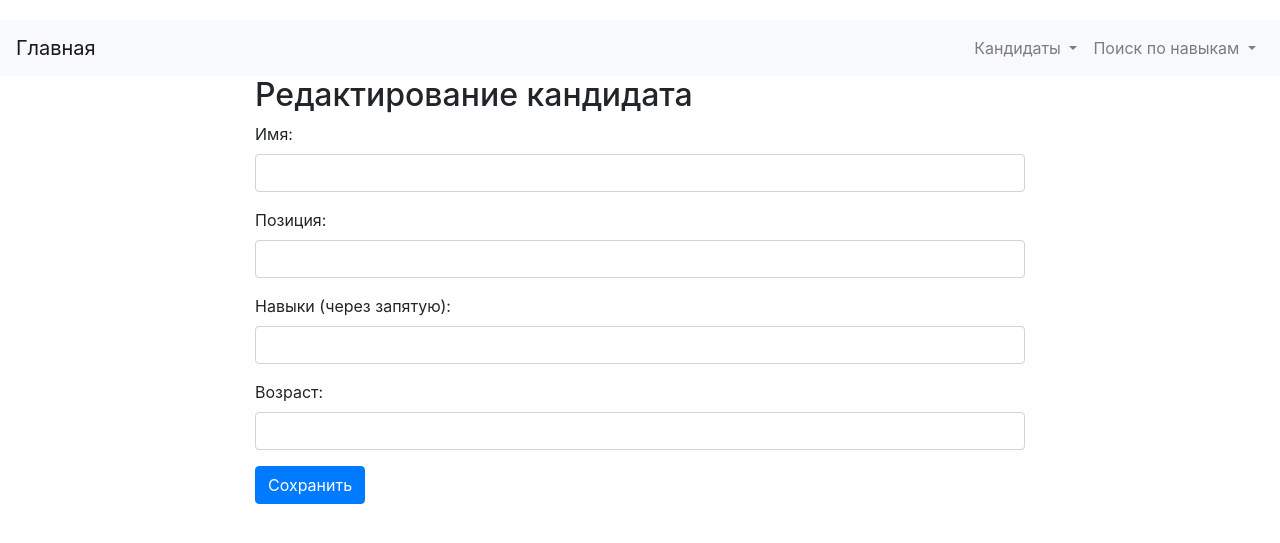
After one commit to exetch/flask-candidate-management, a Flask app: template templates/edit_candidate.html in a window 1280 px wide. The commit adds this page. Shown: the top 543 px of the page. Run offline with Flask 3, Linux system fonts and the light colour scheme; the template is opened without the code that fills it, so the values that code supplies are empty; some libraries are stand-ins or nearby versions.

Commit message:
second commit

```diff
--- a/main.py
+++ b/main.py
@@ -1,5 +1,6 @@
-from flask import Flask, render_template
-from utils import load_candidates, get_by_pk, get_by_skill
+from flask import Flask, render_template, request, redirect, url_for
+from utils import load_candidates, get_by_pk, get_by_skill, update_candidate, get_all, get_all_skills
+
 
 app = Flask(__name__)
 
@@ -12,20 +13,48 @@ def home():
 
 
 # Страница кандидата по pk
-@app.route('/candidate/<int:pk>')
+@app.route('/candidates/<pk>')
 def candidate_details(pk):
-    candidate = get_by_pk(pk)
-    if candidate:
-        return render_template('candidate.html', candidate=candidate)
-    else:
-        return "Кандидат не найден."
+    candidate = get_by_pk(pk)  # Получение данных кандидата по pk
+    return render_template('candidate.html', candidate=candidate)
 
 
 # Страница поиска по навыку
-@app.route('/skills/<string:skill>')
+@app.route('/skills/<skill>')
 def skill_search(skill):
-    candidates = get_by_skill(skill)
+    candidates = get_by_skill(skill)  # Получение списка кандидатов по навыку
     return render_template('skill_search.html', candidates=candidates)
+
+@app.route('/candidates/edit/<int:pk>', methods=['GET', 'POST'])
+def edit_candidate(pk):
+    if request.method == 'POST':
+        # Получите данные из формы редактирования и обновите информацию о кандидате
+        # с помощью функции update_candidate(pk, data) из utils.py
+        data = request.form  # Получение данных из формы редактирования
+
+        # Обновление информации о кандидате с помощью функции update_candidate(pk, data)
+        update_candidate(pk, data)
+        # Перенаправьте пользователя на страницу с подробной информацией о кандидате
+        return redirect(url_for('candidate_details', pk=pk))
+
+    else:
+        # Получите данные кандидата по pk с помощью функции get_by_pk(pk) из utils.py
+        candidate = get_by_pk(pk)
+        # Отобразите форму редактирования с текущими данными кандидата
+        return render_template('edit_candidate.html', candidate=candidate)
+
+@app.route('/candidates')
+def candidates():
+    candidates = get_all()  # Получение списка всех кандидатов
+    return render_template('candidate_list.html', candidates=candidates)
+
+
+
+@app.route('/skills')
+def skills():
+    all_skills = get_all_skills()  # Получение списка всех навыков
+    return render_template('skill_list.html', skills=all_skills)
+
 
 
 if __name__ == '__main__':
--- /dev/null
+++ b/templates/base.html
@@ -0,0 +1,56 @@
+<!DOCTYPE html>
+<html>
+<head>
+  <meta charset="UTF-8">
+  <meta name="viewport" content="width=device-width, initial-scale=1.0">
+  <title>Название вашего проекта</title>
+  <link rel="stylesheet" href="https://stackpath.bootstrapcdn.com/bootstrap/4.5.2/css/bootstrap.min.css">
+  <style>
+    body {
+      padding-top: 20px;
+    }
+
+    .container {
+      max-width: 800px;
+      margin: 0 auto;
+    }
+  </style>
+</head>
+<body>
+  <nav class="navbar navbar-expand-lg navbar-light bg-light">
+    <a class="navbar-brand" href="/">Главная</a>
+    <ul class="navbar-nav ml-auto">
+      <li class="nav-item dropdown">
+        <a class="nav-link dropdown-toggle" href="#" id="candidatesDropdown" role="button" data-toggle="dropdown" aria-haspopup="true" aria-expanded="false">
+          Кандидаты
+        </a>
+        <div class="dropdown-menu" aria-labelledby="candidatesDropdown">
+          {% for candidate in candidates %}
+            <a class="dropdown-item" href="/candidates/{{ candidate.pk }}">{{ candidate.name }}</a>
+          {% endfor %}
+        </div>
+      </li>
+      <li class="nav-item dropdown">
+        <a class="nav-link dropdown-toggle" href="#" id="skillsDropdown" role="button" data-toggle="dropdown" aria-haspopup="true" aria-expanded="false">
+          Поиск по навыкам
+        </a>
+        <div class="dropdown-menu" aria-labelledby="skillsDropdown">
+          {% for skill in skills %}
+            <a class="dropdown-item" href="/skills/{{ skill }}">{{ skill }}</a>
+          {% endfor %}
+        </div>
+      </li>
+    </ul>
+  </nav>
+
+
+  <div class="container">
+    {% block content %}
+    {% endblock %}
+  </div>
+
+  <script src="https://code.jquery.com/jquery-3.5.1.slim.min.js"></script>
+  <script src="https://cdn.jsdelivr.net/npm/@popperjs/core@2.5.4/dist/umd/popper.min.js"></script>
+  <script src="https://stackpath.bootstrapcdn.com/bootstrap/4.5.2/js/bootstrap.min.js"></script>
+</body>
+</html>
--- /dev/null
+++ b/templates/edit_candidate.html
@@ -0,0 +1,29 @@
+{% extends 'base.html' %}
+
+{% block content %}
+  <h2>Редактирование кандидата</h2>
+
+  <form method="POST">
+    <div class="form-group">
+      <label for="name">Имя:</label>
+      <input type="text" id="name" name="name" value="{{ candidate['name'] }}" class="form-control">
+    </div>
+
+    <div class="form-group">
+      <label for="position">Позиция:</label>
+      <input type="text" id="position" name="position" value="{{ candidate['position'] }}" class="form-control">
+    </div>
+
+    <div class="form-group">
+      <label for="skills">Навыки (через запятую):</label>
+      <input type="text" id="skills" name="skills" value="{{ candidate['skills'] }}" class="form-control">
+    </div>
+
+    <div class="form-group">
+      <label for="age">Возраст:</label>
+      <input type="number" id="age" name="age" value="{{ candidate['age'] }}" class="form-control">
+    </div>
+
+    <button type="submit" class="btn btn-primary">Сохранить</button>
+  </form>
+{% endblock %}
--- a/templates/index.html
+++ b/templates/index.html
@@ -1,4 +1,6 @@
-<!DOCTYPE html>
+{% extends 'base.html' %}
+
+{% block content %}
 <html>
 <head>
     <meta charset="UTF-8">
@@ -14,3 +16,4 @@
     {% endfor %}
 </body>
 </html>
+{% endblock %}
--- a/templates/skill_search.html
+++ b/templates/skill_search.html
@@ -1,4 +1,6 @@
-<!DOCTYPE html>
+{% extends 'base.html' %}
+
+{% block content %}
 <html>
 <head>
     <meta charset="UTF-8">
@@ -14,3 +16,4 @@
     {% endfor %}
 </body>
 </html>
+{% endblock %}
```
Also changed, not shown: templates/candidate.html (+8 -2 lines), utils.py (+16 -0 lines).
